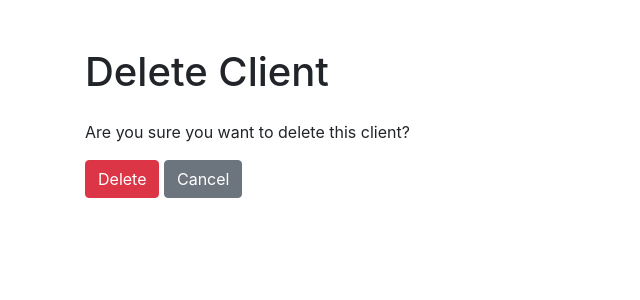
After one commit to chamarb/monitoring-flask, a Flask app: template templates/delete_client.html in a window 1280 px wide. The commit adds this page. Shown: the top 300 px of the page, without its empty margins (0-640 px from the left). Run offline with Flask 3, Linux system fonts and the light colour scheme; the template is opened without the code that fills it: values that come from a table or form of the project are taken from there, others are empty; data comes from the database, SQL or seed files in the repository; parts of the project's set-up code (start-up, migrations or seed data) failed here and were passed over; some libraries are stand-ins or nearby versions.

Commit message:
Initial commit

```diff
--- a/templates/admin_dashboard.html
+++ b/templates/admin_dashboard.html
@@ -116,6 +116,7 @@
                     </tbody>
                 </table>
                 <a href="{{ url_for('update_client', client_id=1) }}" class="btn btn-primary">Update Client</a>
+                <a href="{{ url_for('delete_client', client_id=end_device.id) }}" class="btn btn-danger">Delete</a>
             </div>
         </div>
     </div>
--- /dev/null
+++ b/templates/delete_client.html
@@ -0,0 +1,23 @@
+<!DOCTYPE html>
+<html lang="en">
+<head>
+    <meta charset="UTF-8">
+    <meta name="viewport" content="width=device-width, initial-scale=1.0">
+    <title>Delete Client</title>
+    <link href="https://maxcdn.bootstrapcdn.com/bootstrap/4.0.0/css/bootstrap.min.css" rel="stylesheet">
+</head>
+<body>
+    <div class="container mt-5">
+        <h1 class="mb-4">Delete Client</h1>
+        <p>Are you sure you want to delete this client?</p>
+        <form method="POST" action="{{ url_for('delete_client', client_id=end_device.id) }}">
+            <button type="submit" class="btn btn-danger">Delete</button>
+            <a href="{{ url_for('list_clients') }}" class="btn btn-secondary">Cancel</a>
+        </form>
+    </div>
+
+    <script src="https://code.jquery.com/jquery-3.2.1.slim.min.js"></script>
+    <script src="https://cdnjs.cloudflare.com/ajax/libs/popper.js/1.12.9/umd/popper.min.js"></script>
+    <script src="https://maxcdn.bootstrapcdn.com/bootstrap/4.0.0/js/bootstrap.min.js"></script>
+</body>
+</html>
```
